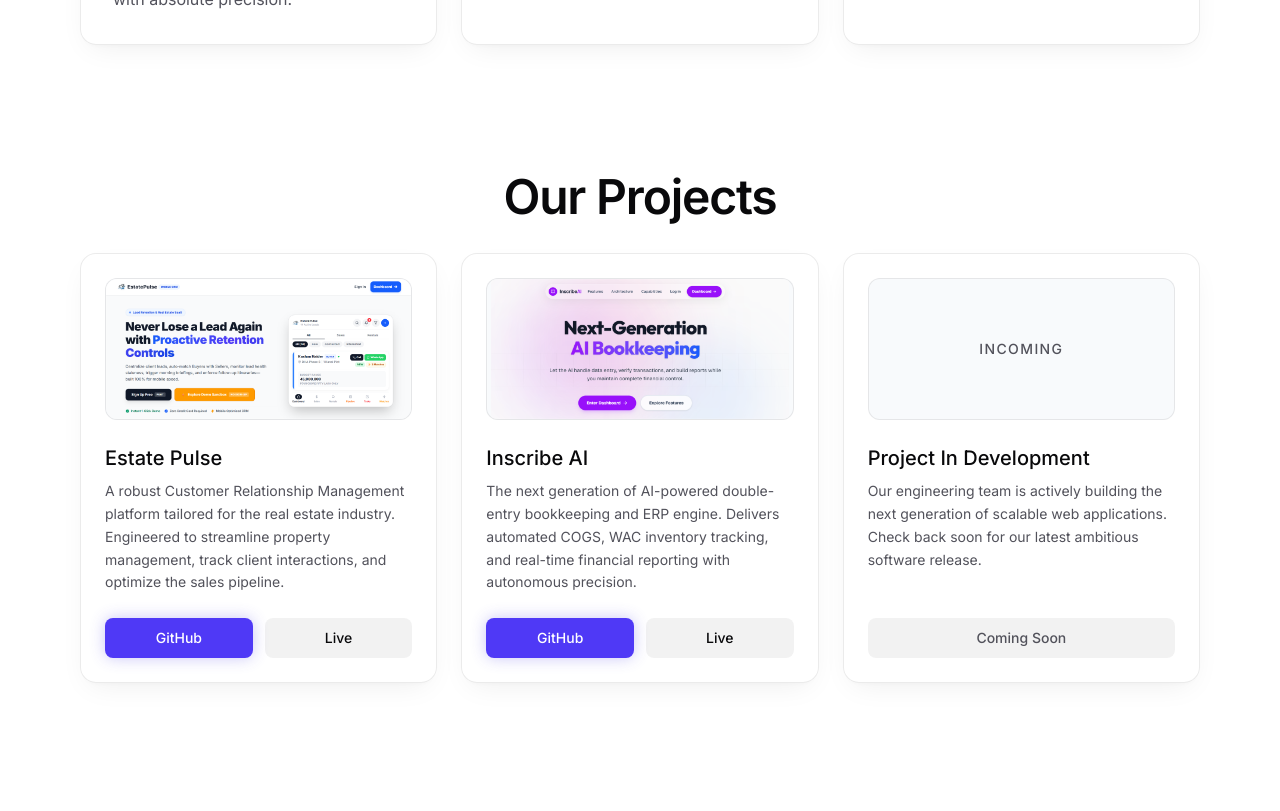
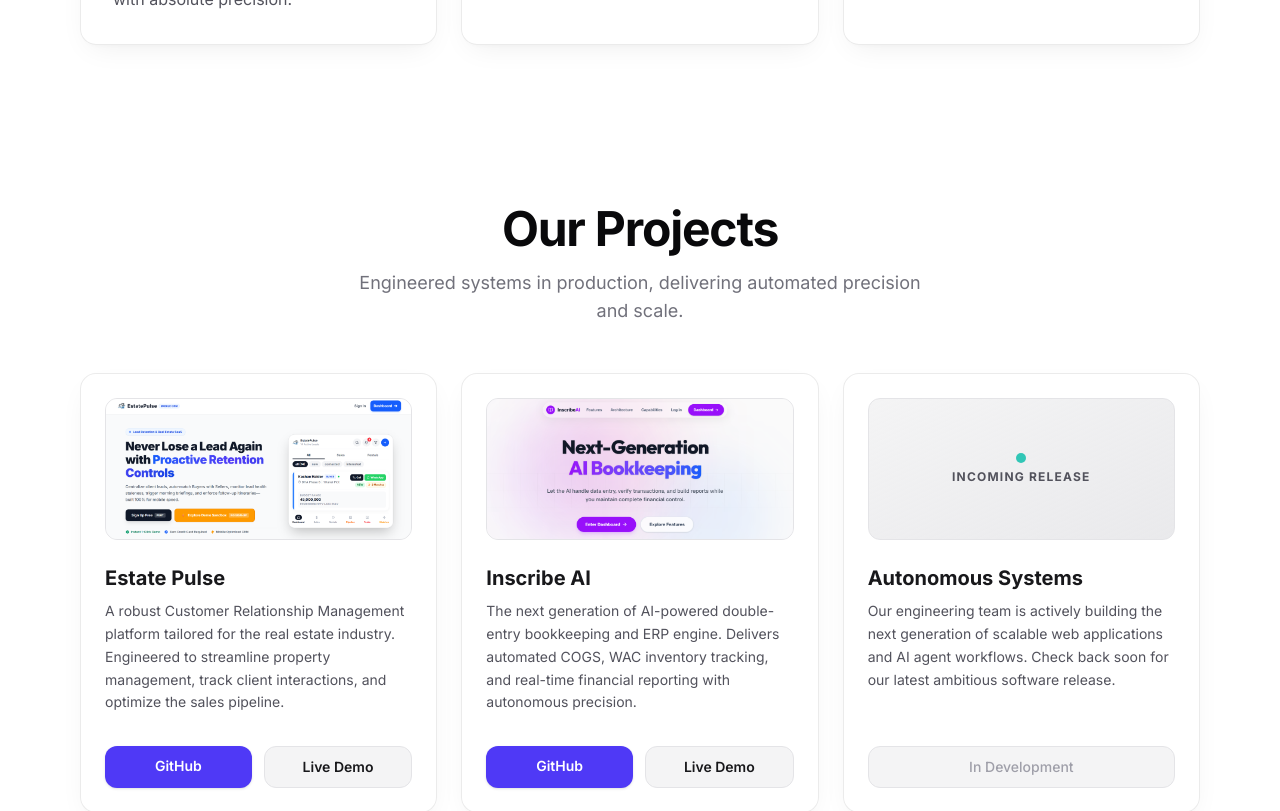
Before and after one commit to elevoncore/elevon-core, a Next.js app: page / in a window 1280 px wide. Shown: the part 2140-2951 px from the top of the page. Built offline with nearby package versions, Linux system fonts and the light colour scheme.

Commit message:
perf(projects,ribbons): optimize image loading and respect reduced motion

```diff
--- a/components/Projects.tsx
+++ b/components/Projects.tsx
@@ -2,83 +2,117 @@
 
 export default function Projects() {
   return (
-    <section id="projects" className="snap-start w-full max-w-6xl z-10 px-4 py-12 flex flex-col items-center">
-      <h2 className="text-3xl md:text-5xl font-semibold mb-8 tracking-tight text-[var(--text-main)]">Our Projects</h2>
+    <section id="projects" className="scroll-mt-24 w-full max-w-6xl z-10 px-4 py-20 flex flex-col items-center">
+      <h2 className="font-display text-3xl md:text-5xl font-bold mb-4 tracking-tight text-zinc-950 text-center">
+        Our Projects
+      </h2>
+      <p className="text-zinc-500 text-base md:text-lg mb-12 max-w-xl text-center">
+        Engineered systems in production, delivering automated precision and scale.
+      </p>
 
       <div className="grid grid-cols-1 md:grid-cols-3 gap-6 w-full">
         {/* Project 1: Real Estate CRM */}
-        <div className="glass-card p-6 rounded-2xl flex flex-col border border-[var(--card-border)] hover:border-indigo-500/50 transition-colors duration-300 group">
+        <div className="glass-card p-6 rounded-2xl flex flex-col group border border-zinc-200/80 hover:border-indigo-400/60 transition-all duration-300">
 
           {/* Image Container */}
-          <div className="w-full aspect-[2.15/1] rounded-xl mb-6 overflow-hidden relative border border-[var(--card-border)] group bg-[var(--project-preview-bg)] flex items-center justify-center">
+          <div className="w-full aspect-[2.15/1] rounded-xl mb-6 overflow-hidden relative border border-zinc-200 bg-zinc-100 flex items-center justify-center">
             <Image
               src="/estate-pulse.png"
               alt="Estate Pulse CRM Preview"
               width={1024}
               height={474}
-              priority
-              className="w-full h-full object-contain group-hover:scale-105 transition-transform duration-500"
+              loading="lazy"
+              className="w-full h-full object-cover group-hover:scale-105 transition-transform duration-500"
             />
-            {/* Inner glow border */}
-            <div className="absolute inset-0 border border-white/10 rounded-xl pointer-events-none"></div>
           </div>
 
-          <h3 className="text-xl font-medium mb-2 text-[var(--text-main)]">Estate Pulse</h3>
-          <p className="text-[var(--text-muted)] text-sm leading-relaxed mb-6 flex-grow">
+          <h3 className="font-display text-xl font-bold mb-2 text-zinc-900">
+            Estate Pulse
+          </h3>
+          <p className="text-zinc-600 text-sm leading-relaxed mb-6 flex-grow">
             A robust Customer Relationship Management platform tailored for the real estate industry. Engineered to streamline property management, track client interactions, and optimize the sales pipeline.
           </p>
-          <div className="flex gap-3 mt-auto">
-            <a href="https://github.com/haiderkashan/real-estate-crm" target="_blank" rel="noreferrer" className="flex-1 bg-indigo-600 hover:bg-indigo-500 text-white text-center py-2.5 rounded-lg text-sm font-medium transition shadow-[0_0_15px_rgba(79,70,229,0.3)]">
+          <div className="flex gap-3 mt-auto pt-2">
+            <a
+              href="https://github.com/haiderkashan/real-estate-crm"
+              target="_blank"
+              rel="noopener noreferrer"
+              className="flex-1 bg-indigo-600 hover:bg-indigo-700 text-white text-center py-2.5 rounded-xl text-sm font-semibold transition shadow-sm"
+            >
               GitHub
             </a>
-            <a href="https://real-estate-crm-obsa.vercel.app" target="_blank" rel="noreferrer" className="flex-1 bg-black/5 dark:bg-white/10 hover:bg-black/10 dark:hover:bg-white/20 text-[var(--text-main)] text-center py-2.5 rounded-lg text-sm font-medium transition">
-              Live
+            <a
+              href="https://real-estate-crm-obsa.vercel.app"
+              target="_blank"
+              rel="noopener noreferrer"
+              className="flex-1 bg-zinc-100 hover:bg-zinc-200 text-zinc-900 border border-zinc-200 text-center py-2.5 rounded-xl text-sm font-semibold transition"
+            >
+              Live Demo
             </a>
           </div>
         </div>
 
         {/* Project 2: Inscribe AI */}
-        <div className="glass-card p-6 rounded-2xl flex flex-col border border-[var(--card-border)] hover:border-indigo-500/50 transition-colors duration-300 group">
+        <div className="glass-card p-6 rounded-2xl flex flex-col group border border-zinc-200/80 hover:border-indigo-400/60 transition-all duration-300">
           {/* Image Container */}
-          <div className="w-full aspect-[2.15/1] rounded-xl mb-6 overflow-hidden relative border border-[var(--card-border)] group bg-[var(--project-preview-bg)] flex items-center justify-center">
+          <div className="w-full aspect-[2.15/1] rounded-xl mb-6 overflow-hidden relative border border-zinc-200 bg-zinc-100 flex items-center justify-center">
             <Image
               src="/inscribe-ai.png"
               alt="Inscribe AI Preview"
               width={1024}
               height={484}
-              priority
-              className="w-full h-full object-contain group-hover:scale-105 transition-transform duration-500"
+              loading="lazy"
+              className="w-full h-full object-cover group-hover:scale-105 transition-transform duration-500"
             />
-            {/* Inner glow border */}
-            <div className="absolute inset-0 border border-white/10 rounded-xl pointer-events-none"></div>
           </div>
 
-          <h3 className="text-xl font-medium mb-2 text-[var(--text-main)]">Inscribe AI</h3>
-          <p className="text-[var(--text-muted)] text-sm leading-relaxed mb-6 flex-grow">
+          <h3 className="font-display text-xl font-bold mb-2 text-zinc-900">
+            Inscribe AI
+          </h3>
+          <p className="text-zinc-600 text-sm leading-relaxed mb-6 flex-grow">
             The next generation of AI-powered double-entry bookkeeping and ERP engine. Delivers automated COGS, WAC inventory tracking, and real-time financial reporting with autonomous precision.
           </p>
-          <div className="flex gap-3 mt-auto">
-            <a href="https://github.com/elevoncore/ai-bookkeeper" target="_blank" rel="noreferrer" className="flex-1 bg-indigo-600 hover:bg-indigo-500 text-white text-center py-2.5 rounded-lg text-sm font-medium transition shadow-[0_0_15px_rgba(79,70,229,0.3)]">
+          <div className="flex gap-3 mt-auto pt-2">
+            <a
+              href="https://github.com/elevoncore/ai-bookkeeper"
+              target="_blank"
+              rel="noopener noreferrer"
+              className="flex-1 bg-indigo-600 hover:bg-indigo-700 text-white text-center py-2.5 rounded-xl text-sm font-semibold transition shadow-sm"
+            >
               GitHub
             </a>
-            <a href="https://ai-bookkeeper-coral.vercel.app/" target="_blank" rel="noreferrer" className="flex-1 bg-black/5 dark:bg-white/10 hover:bg-black/10 dark:hover:bg-white/20 text-[var(--text-main)] text-center py-2.5 rounded-lg text-sm font-medium transition">
-              Live
+            <a
+              href="https://ai-bookkeeper-coral.vercel.app/"
+              target="_blank"
+              rel="noopener noreferrer"
+              className="flex-1 bg-zinc-100 hover:bg-zinc-200 text-zinc-900 border border-zinc-200 text-center py-2.5 rounded-xl text-sm font-semibold transition"
+            >
+              Live Demo
             </a>
           </div>
         </div>
 
         {/* Project 3: In Development */}
-        <div className="glass-card p-6 rounded-2xl flex flex-col border border-[var(--card-border)] hover:border-teal-500/50 transition-colors duration-300 group">
-          <div className="w-full aspect-[2.15/1] bg-[var(--project-preview-bg)] rounded-xl mb-6 flex items-center justify-center border border-[var(--card-border)] overflow-hidden relative">
-             <div className="absolute inset-0 bg-gradient-to-br from-teal-500/20 to-transparent opacity-0 group-hover:opacity-100 transition-opacity duration-300"></div>
-            <span className="text-[var(--text-muted)] text-sm font-medium tracking-widest uppercase z-10">Incoming</span>
+        <div className="glass-card p-6 rounded-2xl flex flex-col group border border-zinc-200/80 hover:border-teal-400/60 transition-all duration-300">
+          <div className="w-full aspect-[2.15/1] bg-gradient-to-br from-zinc-100 to-zinc-200/80 rounded-xl mb-6 flex items-center justify-center border border-zinc-200 overflow-hidden relative">
+            <div className="flex flex-col items-center gap-1.5 z-10">
+              <span className="w-2.5 h-2.5 rounded-full bg-teal-500 animate-pulse"></span>
+              <span className="text-zinc-600 text-xs font-bold tracking-widest uppercase">Incoming Release</span>
+            </div>
           </div>
-          <h3 className="text-xl font-medium mb-2 text-[var(--text-main)]">Project In Development</h3>
-          <p className="text-[var(--text-muted)] text-sm leading-relaxed mb-6 flex-grow">
-            Our engineering team is actively building the next generation of scalable web applications. Check back soon for our latest ambitious software release.
+          <h3 className="font-display text-xl font-bold mb-2 text-zinc-900">
+            Autonomous Systems
+          </h3>
+          <p className="text-zinc-600 text-sm leading-relaxed mb-6 flex-grow">
+            Our engineering team is actively building the next generation of scalable web applications and AI agent workflows. Check back soon for our latest ambitious software release.
           </p>
-          <div className="flex gap-3 mt-auto">
-             <button disabled className="flex-1 bg-black/5 dark:bg-gray-800/50 text-[var(--text-muted)] text-center py-2.5 rounded-lg text-sm font-medium cursor-not-allowed">Coming Soon</button>
+          <div className="flex gap-3 mt-auto pt-2">
+            <button
+              disabled
+              className="w-full bg-zinc-100 text-zinc-400 border border-zinc-200 text-center py-2.5 rounded-xl text-sm font-medium cursor-not-allowed"
+            >
+              In Development
+            </button>
           </div>
         </div>
       </div>
```
Also changed, not shown: components/BackgroundRibbons.tsx (+14 -13 lines).
